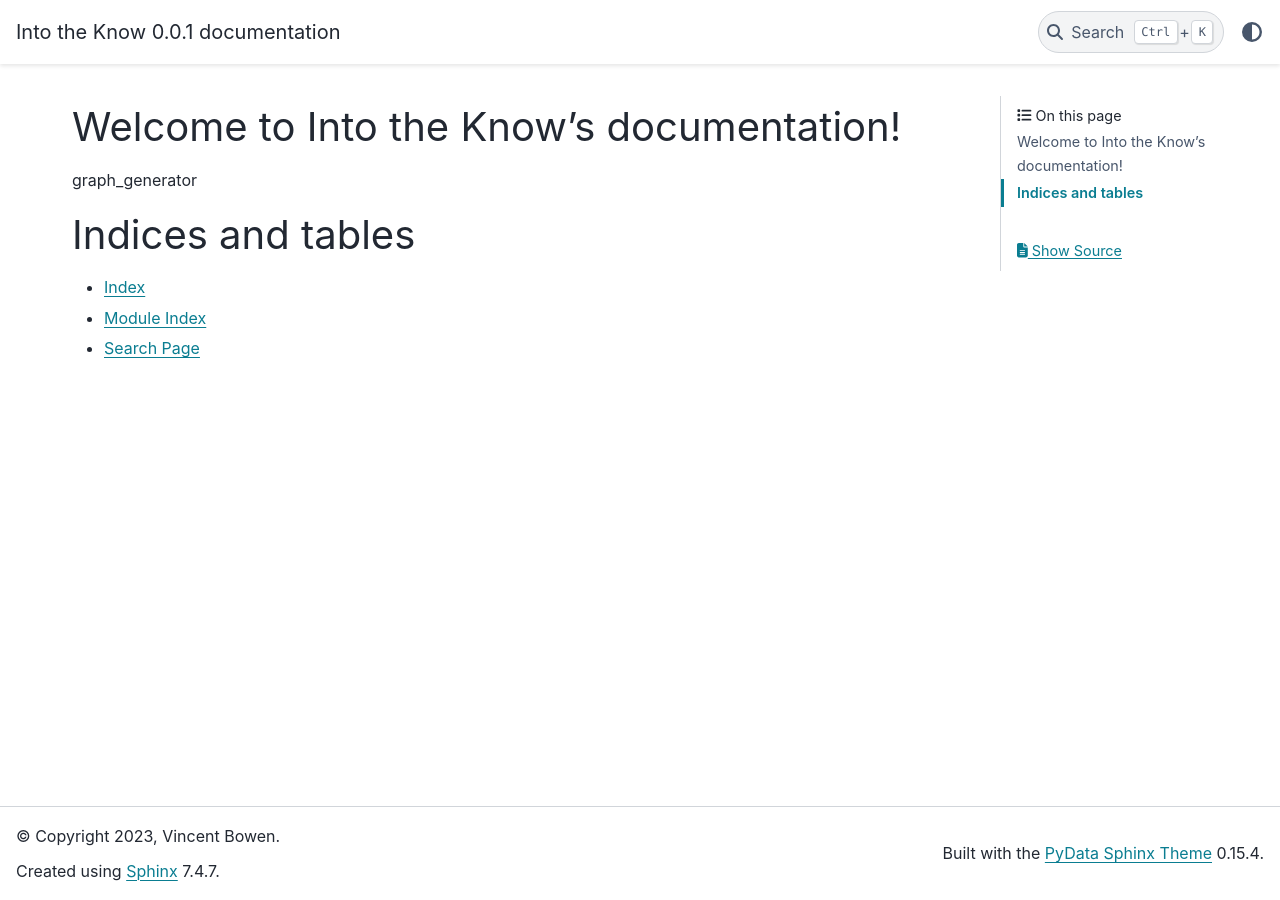
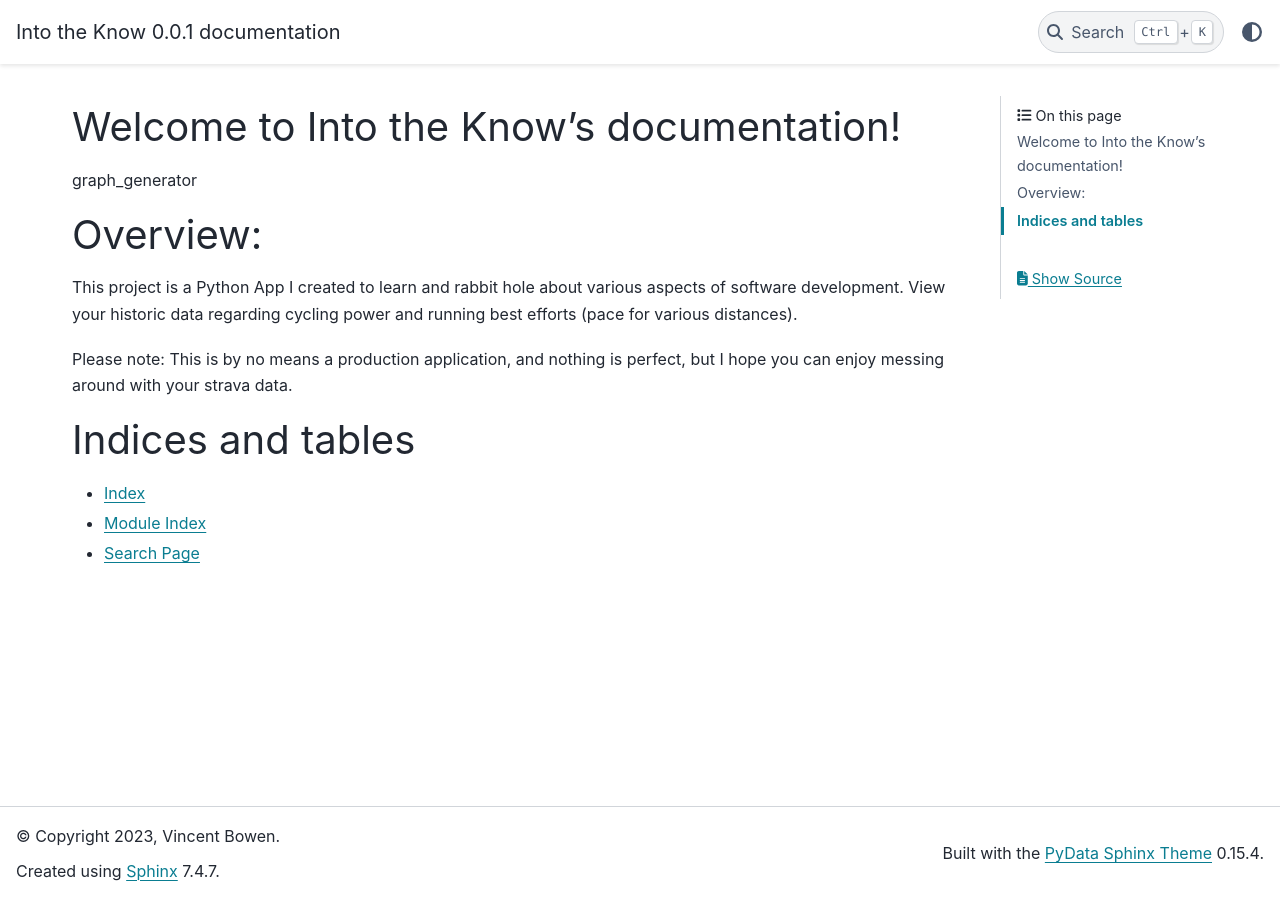
Before and after one commit to vincedbowen/into-the-know, a Sphinx documentation site: the page built from docs/source/index.rst, in a window 1280 px wide. Built offline with Sphinx 7.4.7 and the PyData theme 0.15.4, drawn with Linux system fonts in a browser that asks for light colours.

Commit message:
updating docs overview

```diff
--- a/docs/source/index.rst
+++ b/docs/source/index.rst
@@ -12,6 +12,14 @@ Welcome to Into the Know's documentation!
 
 graph_generator
 
+Overview:
+=========
+This project is a Python App I created to learn and rabbit hole about various aspects of software development.
+View your historic data regarding cycling power and running best efforts (pace for various distances).
+
+Please note: This is by no means a production application, and nothing is perfect, but I hope you can enjoy messing around
+with your strava data.
+
 Indices and tables
 ==================
 
```
